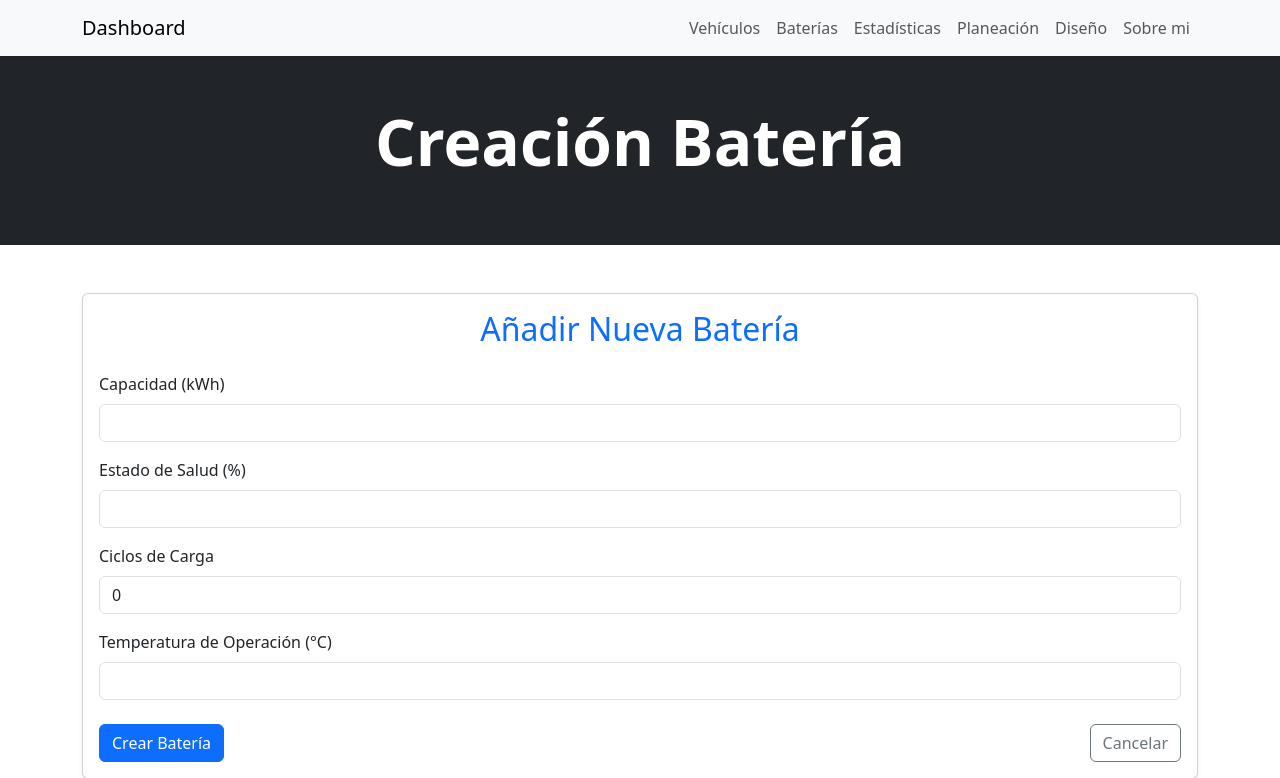
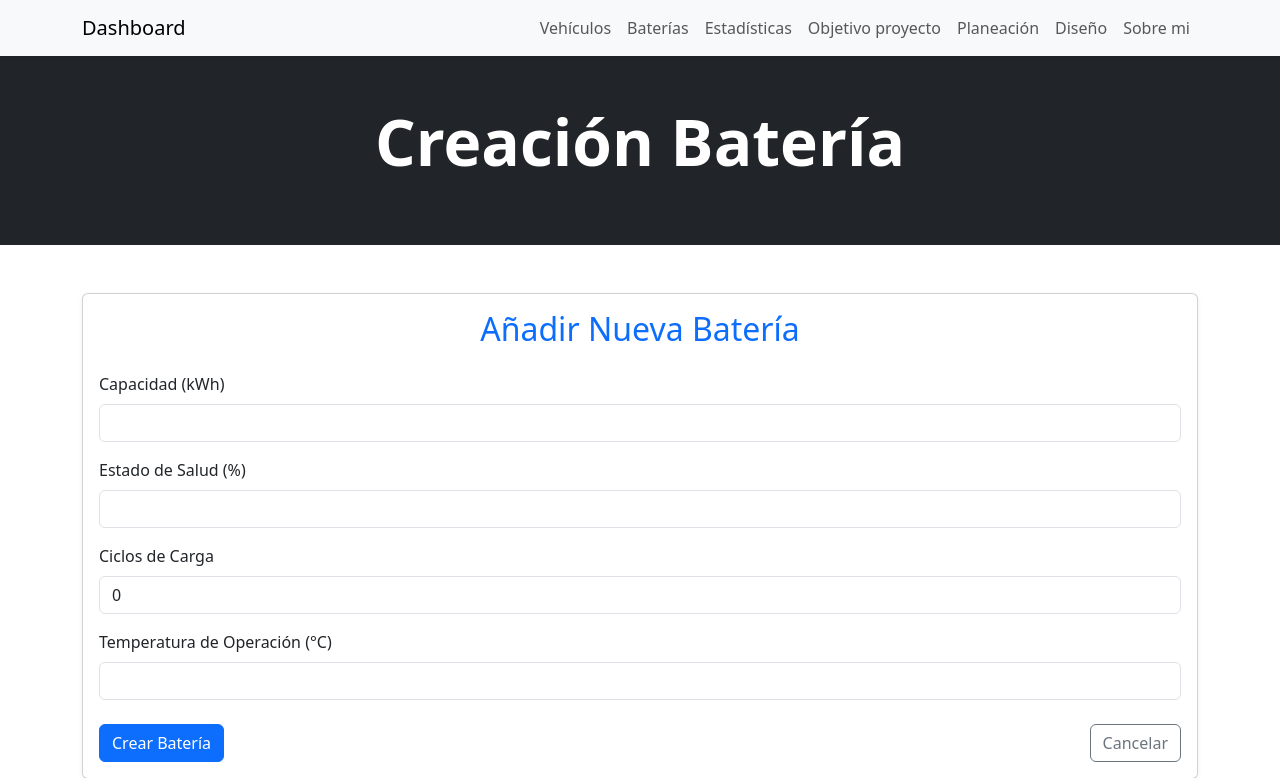
Before and after one commit to Aldemitar/vehiculos_electricos_aldemar, a FastAPI app: page /baterias/add in a window 1280 px wide. Shown: the top 778 px of the page. Run offline with FastAPI, Linux system fonts and the light colour scheme; parts of the project's set-up code (start-up, migrations or seed data) failed here and were passed over.

Commit message:
Se agregó el acceso para el modulo de objetivos desde la navbar

```diff
--- a/templates/includes/navbar.html
+++ b/templates/includes/navbar.html
@@ -10,6 +10,7 @@
                 <li class="nav-item"><a href="/vehiculos_registro" class="nav-link">Vehículos</a></li>
                 <li class="nav-item"><a href="/baterias" class="nav-link">Baterías</a></li>
                 <li class="nav-item"><a href="/estadisticas" class="nav-link">Estadísticas</a></li>
+                <li class="nav-item"><a href="/objetivo" class="nav-link">Objetivo proyecto</a></li>
                 <li class="nav-item"><a href="/planeacion" class="nav-link">Planeación</a></li>
                 <li class="nav-item"><a href="/diseno" class="nav-link">Diseño</a></li>
                 <li class="nav-item"><a href="/desarrollador" class="nav-link">Sobre mi</a></li>
```
